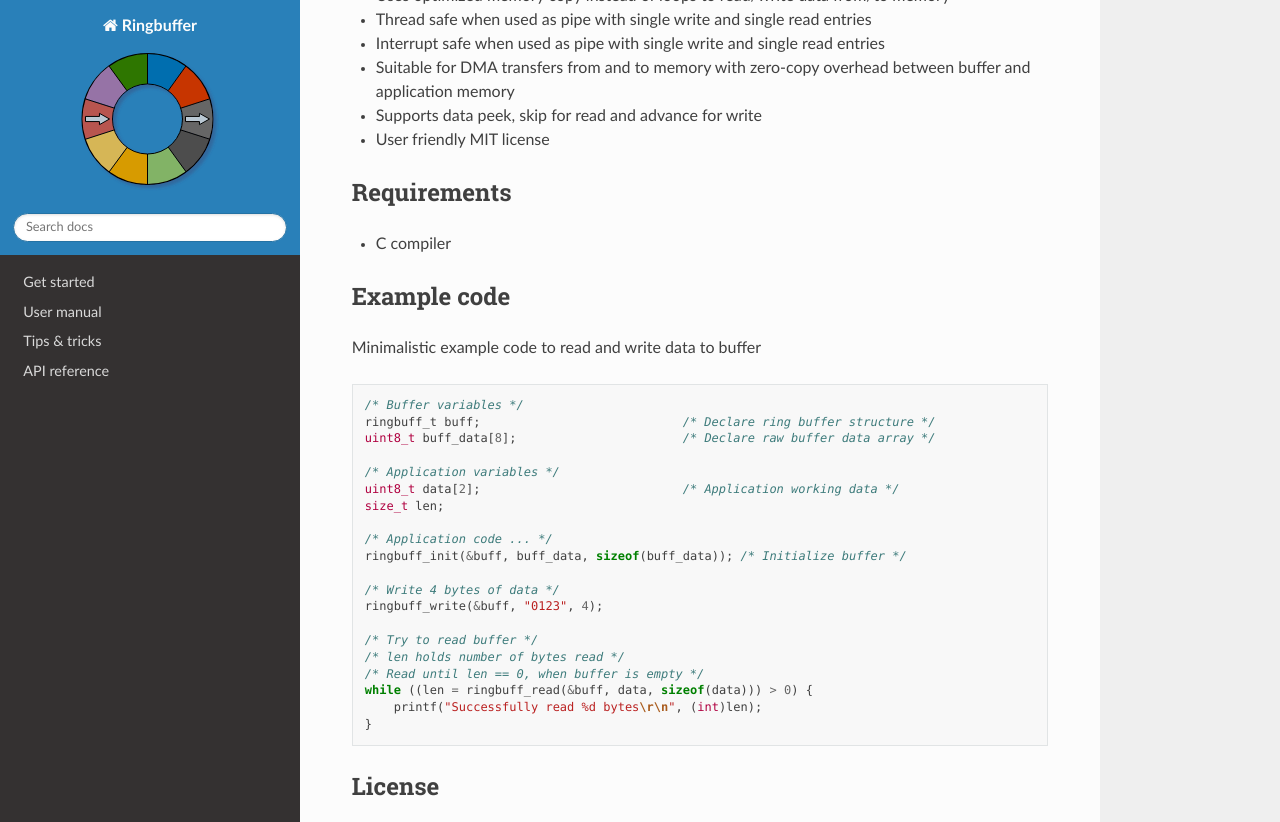
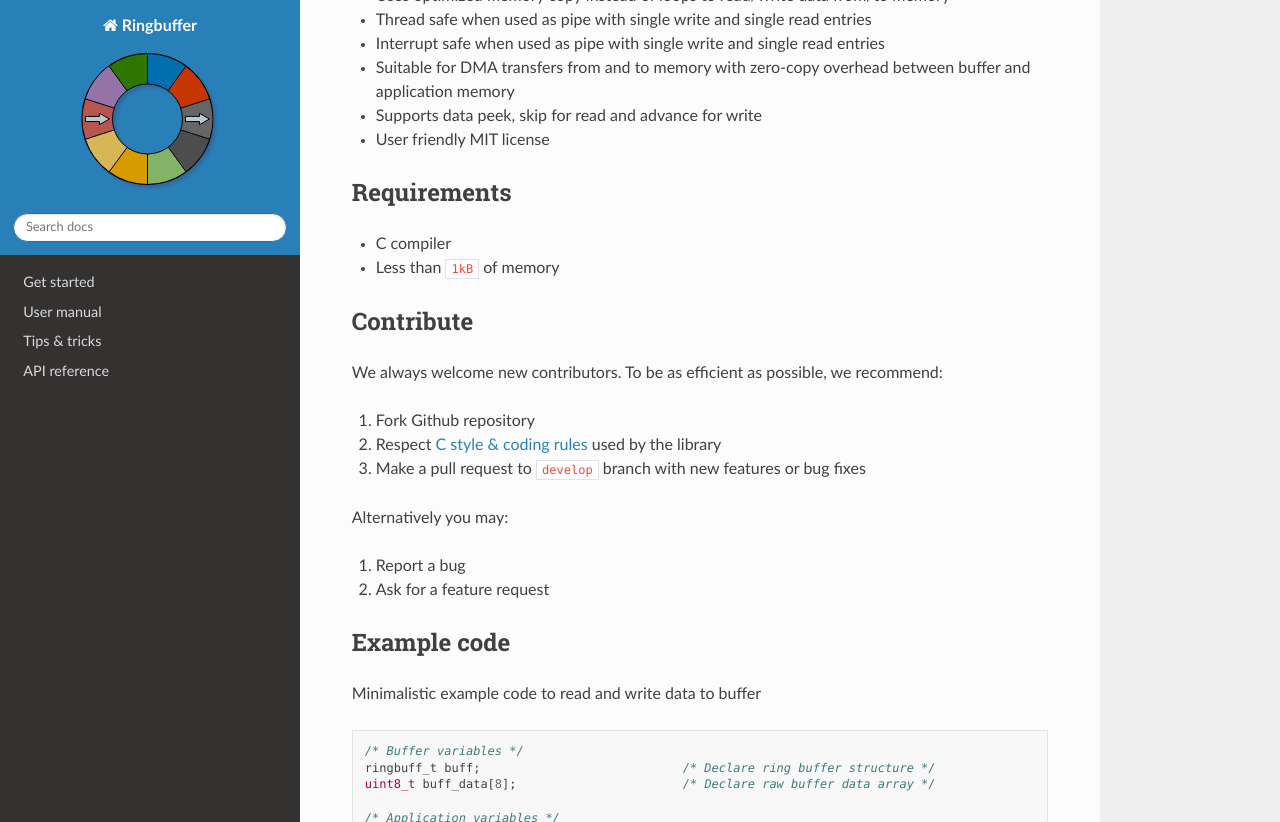
Before and after one commit to MaJerle/lwrb, a Sphinx documentation site: the page built from docs/index.rst, in a window 1280 px wide and 900 px high, scrolled down 515 px, cut to the strip 0-822 px from the top of the window. Built offline with Sphinx 7.4.7 and the Read the Docs theme 2.0.0, drawn with Linux system fonts in a browser that asks for light colours.

Commit message:
Add download library anchor and contribute section

```diff
--- a/docs/get-started/index.rst
+++ b/docs/get-started/index.rst
@@ -1,5 +1,7 @@
 Get started
 ===========
+
+.. _download_library:
 
 Download library
 ^^^^^^^^^^^^^^^^
--- a/docs/index.rst
+++ b/docs/index.rst
@@ -6,7 +6,7 @@ Ringbuffer documentation!
 
 .. class::center
 
-:ref:`Download library` · `Github <https://github.com/MaJerle/ringbuff>`_
+:ref:`download_library` · `Github <https://github.com/MaJerle/ringbuff>`_
 
 Features
 ^^^^^^^^
@@ -26,6 +26,21 @@ Requirements
 ^^^^^^^^^^^^
 
 - C compiler
+- Less than ``1kB`` of memory
+
+Contribute
+^^^^^^^^^^
+
+We always welcome new contributors. To be as efficient as possible, we recommend:
+
+#. Fork Github repository
+#. Respect `C style & coding rules <https://github.com/MaJerle/c_code_style>`_ used by the library
+#. Make a pull request to ``develop`` branch with new features or bug fixes
+
+Alternatively you may:
+
+#. Report a bug
+#. Ask for a feature request
 
 Example code
 ^^^^^^^^^^^^
```
